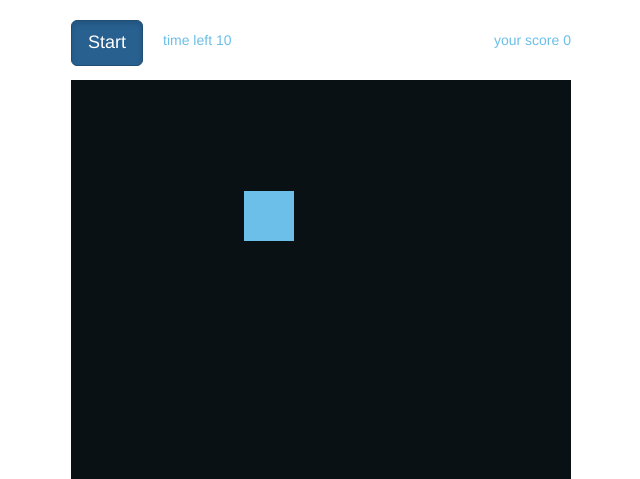
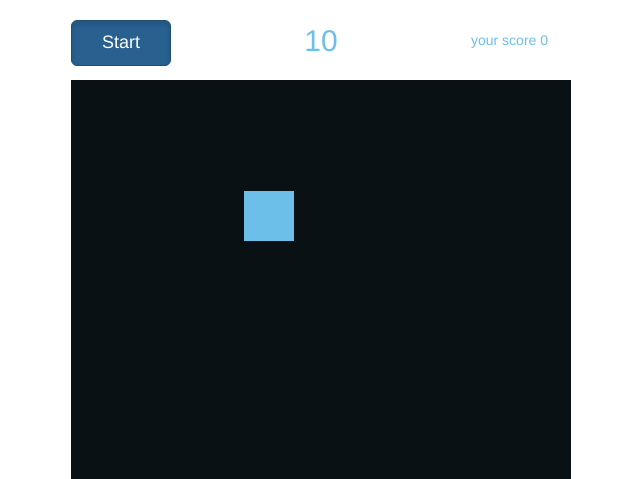
Before and after one commit to saftaclaudia/game, a PHP site: page / in a window 1280 px wide. Shown: the top 479 px of the page, without its empty margins (319-959 px from the left). Run offline with PHP 8.4, Linux system fonts and the light colour scheme.

Commit message:
refactoring decrement function var $time
remove string from div class timekeep
change text of span when sec == 0
add click event to $square only after click on start button

```diff
--- a/function.js
+++ b/function.js
@@ -4,7 +4,7 @@
 		var $square = $('<div class = "square"></div>');
 		var $display = $('<div class= " display-zone center-block"></div>');
 		var $score = $('<div class="display"> your score <span>0</span></div>');
-		var $time = $('<div class="timekeep"> time left <span>'+maxsec+'</span></div>');
+		var $time = $('<div class="timekeep"> <span>'+maxsec+'</span></div>');
 		var $start = $('<button type="button" class="btn btn-primary btn-lg active start-button">Start</button>');
 		this.append($square);
 		this.before($display);
@@ -40,7 +40,7 @@
 		var decrement = function() {
 			setTimeout(function(){
 				if (sec ==  0 ){
-					$time.text("game over");
+					$time.find('span').text("game over");
 				} else {
 					$time.find('span').text(sec);
 					sec = sec-1;
@@ -57,22 +57,23 @@
 		};
 		randomPosition();
 
-		$start.click(function(){
-			sec = maxsec;
-			$score.find('span').text(0);
-			decrement();
-		});
-
 		var getScore = function () {
 			$score.find('span').text();
 			var totalScore = parseInt( $score.find('span').text(), 10) + 1;
 			$score.find('span').text(totalScore);
 		};
 
-		$square.click(function(){
+		$start.click(function(){
+			$score.find('span').text(0);
+			decrement();
+			if (sec > 0 ){
+				$square.click(function(){
+					sec = maxsec;
+					getScore();
+					randomPosition();
+				});
+			};
 			sec = maxsec;
-			randomPosition();
-			getScore();
 		});
 	};
 }(jQuery));
--- a/stylesheet.css
+++ b/stylesheet.css
@@ -14,11 +14,16 @@
 	color: #6CBFE8;
 	float: right;
 	margin-top: 10px;
+	width: 20%;
 }
 .timekeep{
 	color: #6CBFE8;
 	float: left;
-	margin-top: 10px;
+	width: 60%;
+	text-align: center;
+}
+.timekeep span{
+	font-size: 30px;
 }
 
 .display-zone{
@@ -29,5 +34,5 @@
 }
 .start-button {
 	float: left;
-	margin-right: 20px;
+	width: 20%;
 }
```
